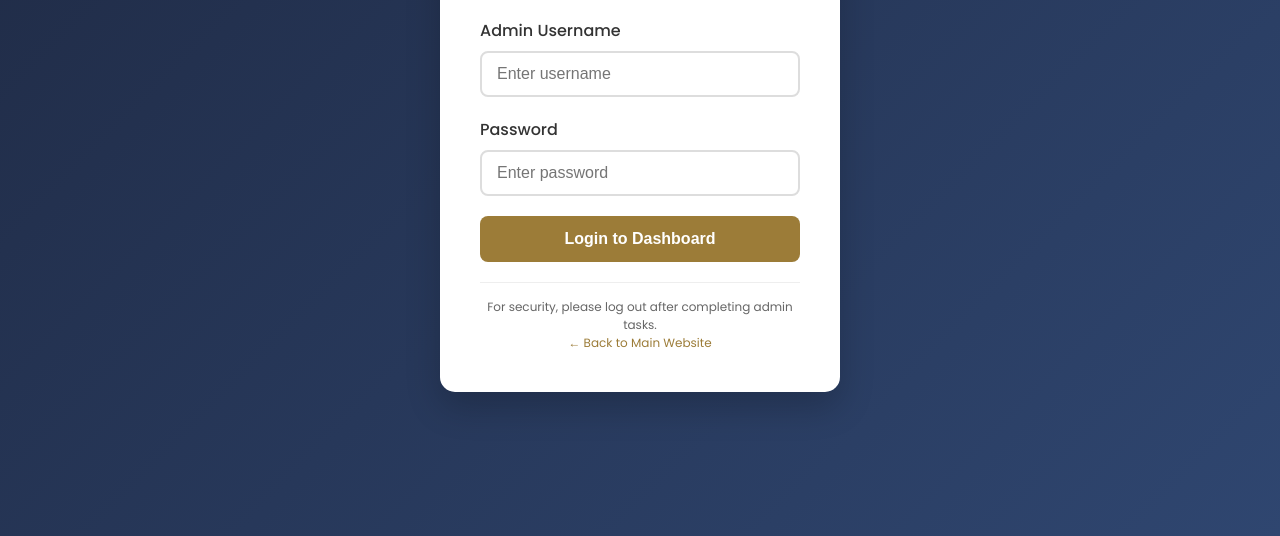
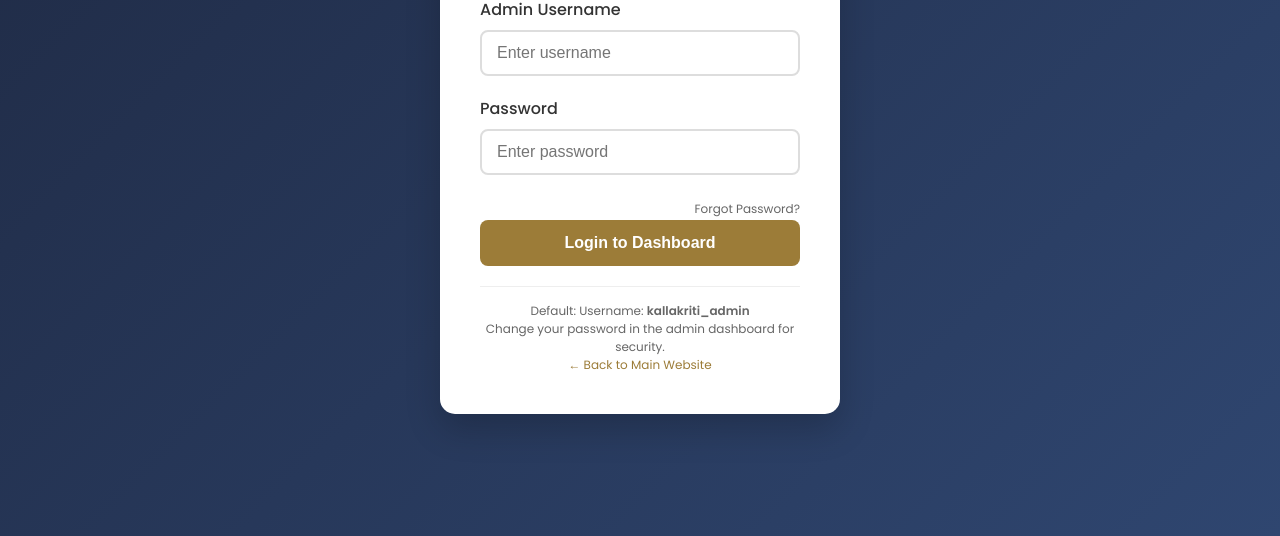
Before and after one commit to Kallakriti/Kallakriti, a plain HTML site: page admin-login.html in a window 1280 px wide. Shown: the part 264-800 px from the top of the page. Drawn offline with Linux system fonts and the light colour scheme.

Commit message:
Update admin-login.html

```diff
--- a/admin-login.html
+++ b/admin-login.html
@@ -111,6 +111,21 @@ body {
     color: #9c7c38;
     text-decoration: none;
 }
+
+.forgot-password {
+    text-align: right;
+    margin-top: 10px;
+}
+
+.forgot-password a {
+    color: #666;
+    font-size: 12px;
+    text-decoration: none;
+}
+
+.forgot-password a:hover {
+    color: #9c7c38;
+}
 </style>
 </head>
 <body>
@@ -131,6 +146,10 @@ body {
                 <input type="password" id="password" placeholder="Enter password" required>
             </div>
 
+            <div class="forgot-password">
+                <a href="#" onclick="resetPassword()">Forgot Password?</a>
+            </div>
+
             <button type="submit" class="login-btn">Login to Dashboard</button>
 
             <div id="errorMessage" class="error-message">
@@ -139,15 +158,21 @@ body {
         </form>
 
         <div class="admin-note">
-            <p>For security, please log out after completing admin tasks.</p>
-            <p><a href="index.html">← Back to Main Website</a></p>
+            <p>Default: Username: <strong>kallakriti_admin</strong></p>
+            <p>Change your password in the admin dashboard for security.</p>
+            <p><a href="../index.html">← Back to Main Website</a></p>
         </div>
     </div>
 
     <script>
-    // Default admin credentials (you should change these!)
+    // Admin credentials - Now checks localStorage for updated password
     const ADMIN_USERNAME = "kallakriti_admin";
-    const ADMIN_PASSWORD = "kallakriti@123";
+    const DEFAULT_ADMIN_PASSWORD = "kallakriti@123";
+
+    // Function to get current admin password
+    function getCurrentAdminPassword() {
+        return localStorage.getItem('adminPassword') || DEFAULT_ADMIN_PASSWORD;
+    }
 
     document.getElementById('loginForm').addEventListener('submit', function(e) {
         e.preventDefault();
@@ -155,7 +180,10 @@ body {
         const username = document.getElementById('username').value;
         const password = document.getElementById('password').value;
 
-        if (username === ADMIN_USERNAME && password === ADMIN_PASSWORD) {
+        // Get current password (either default or changed)
+        const currentPassword = getCurrentAdminPassword();
+
+        if (username === ADMIN_USERNAME && password === currentPassword) {
             // Save login session
             localStorage.setItem('adminLoggedIn', 'true');
             localStorage.setItem('loginTime', Date.now());
@@ -171,6 +199,17 @@ body {
     if (localStorage.getItem('adminLoggedIn') === 'true') {
         window.location.href = "admin-dashboard.html";
     }
+
+    // Forgot password function
+    function resetPassword() {
+        alert('Password Reset Instructions:\n\n1. If you forgot your password, you need to:\n2. Clear browser data for this site\n3. Default password will be restored: "kallakriti@123"\n4. Login and change your password immediately');
+
+        // Option to clear localStorage (for development/testing)
+        if (confirm('Clear stored password and reset to default? (For testing only)')) {
+            localStorage.removeItem('adminPassword');
+            alert('✅ Password reset to default: "kallakriti@123"');
+        }
+    }
     </script>
 </body>
 </html>
```
